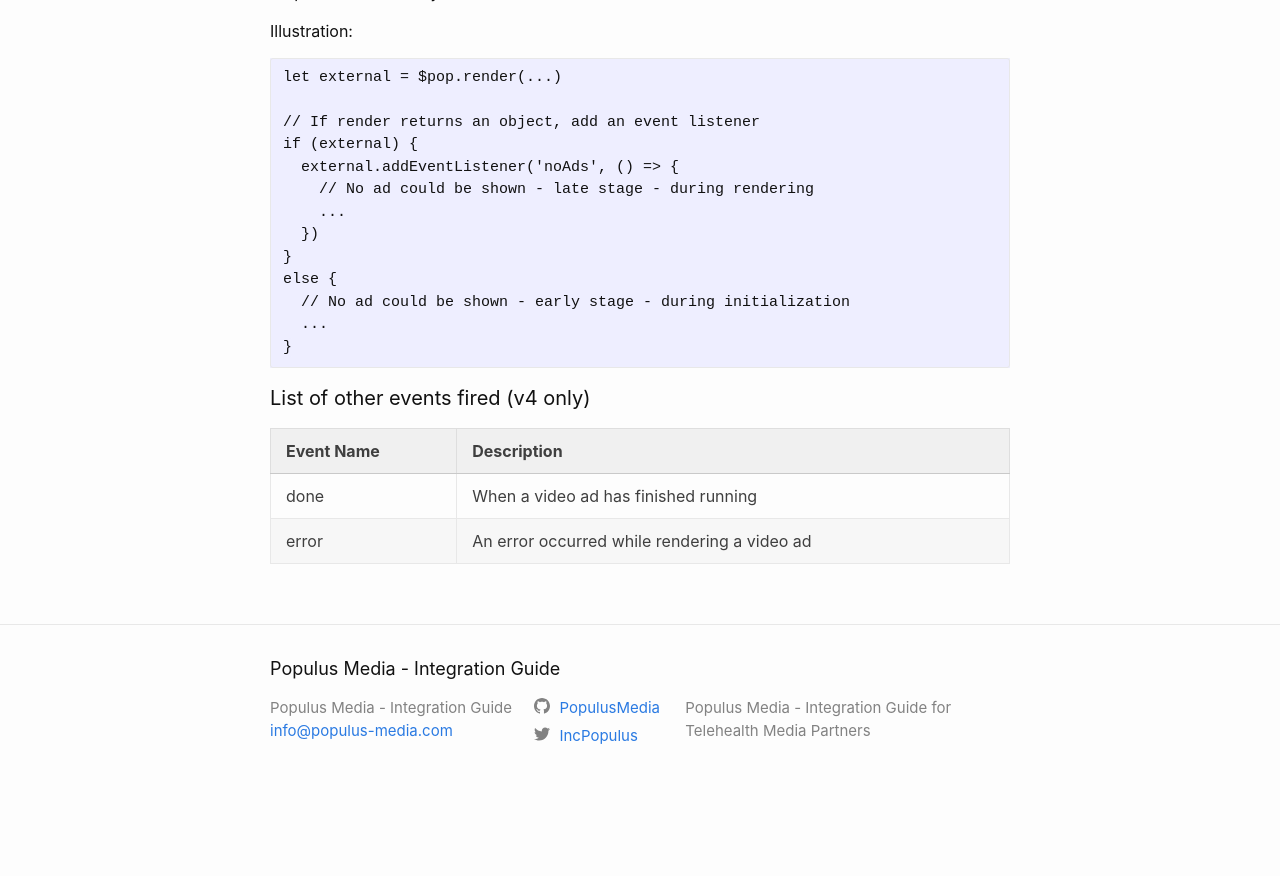
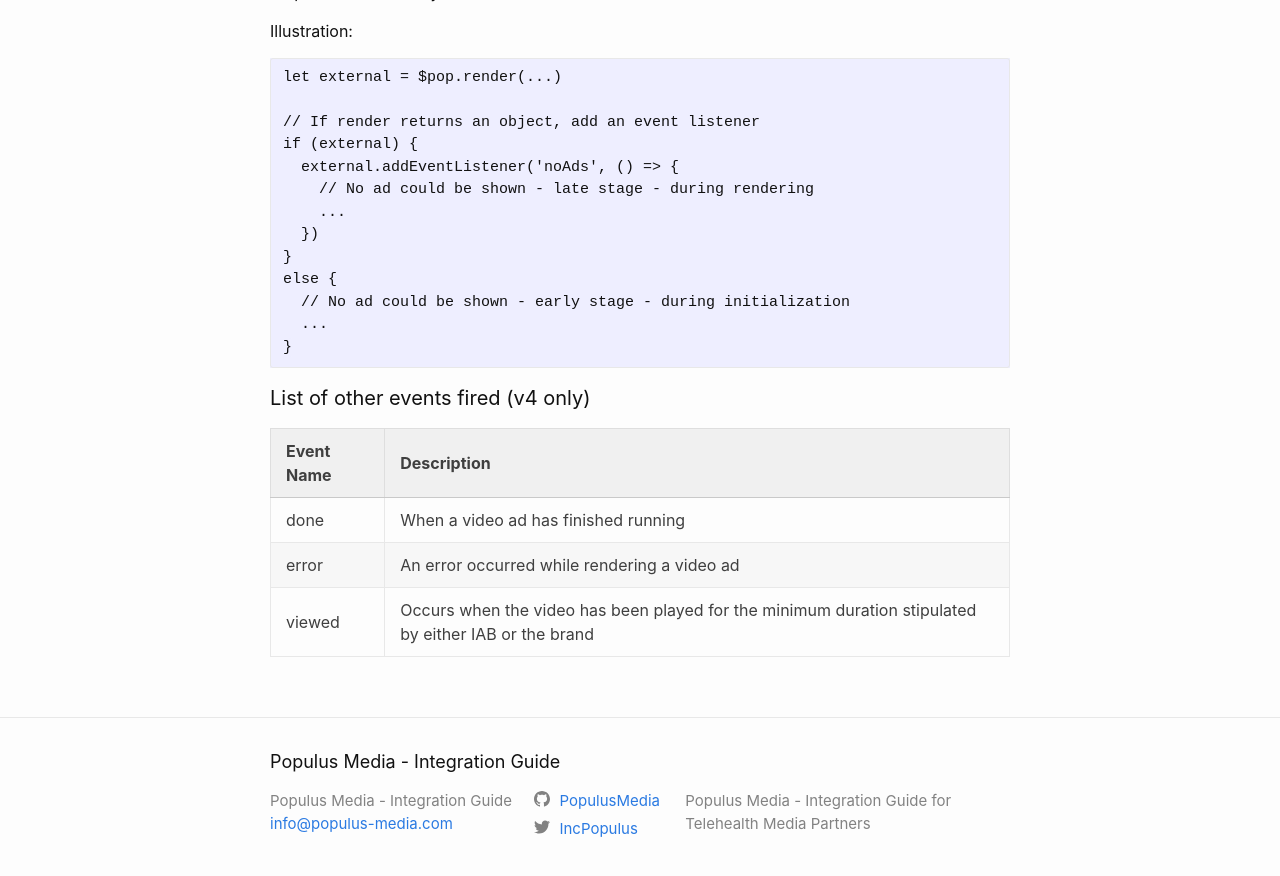
Before and after one commit to PopulusMedia/docs, a Jekyll site: the page docs/javascript.html, which Jekyll copies as it is, in a window 1280 px wide and 900 px high, scrolled down 1441 px. Shown: the top 876 px of the window. Built offline with Jekyll 4.4.1, drawn with Linux system fonts in a browser that asks for light colours; before the commit the page ends 2248 px from its top, so only the background shows below that.

Commit message:
SG: Added viewed event

```diff
--- a/docs/feed.xml
+++ b/docs/feed.xml
@@ -1,4 +1,4 @@
-<?xml version="1.0" encoding="utf-8"?><feed xmlns="http://www.w3.org/2005/Atom" ><generator uri="https://jekyllrb.com/" version="4.1.1">Jekyll</generator><link href="/docs/feed.xml" rel="self" type="application/atom+xml" /><link href="/docs/" rel="alternate" type="text/html" /><updated>2021-07-09T23:13:54-04:00</updated><id>/docs/feed.xml</id><title type="html">Populus Media - Integration Guide</title><subtitle>Populus Media - Integration Guide for Telehealth Media Partners  </subtitle><entry><title type="html">Welcome to Jekyll!</title><link href="/docs/jekyll/update/2020/10/14/welcome-to-jekyll.html" rel="alternate" type="text/html" title="Welcome to Jekyll!" /><published>2020-10-14T13:33:46-04:00</published><updated>2020-10-14T13:33:46-04:00</updated><id>/docs/jekyll/update/2020/10/14/welcome-to-jekyll</id><content type="html" xml:base="/docs/jekyll/update/2020/10/14/welcome-to-jekyll.html">&lt;p&gt;You’ll find this post in your &lt;code class=&quot;language-plaintext highlighter-rouge&quot;&gt;_posts&lt;/code&gt; directory. Go ahead and edit it and re-build the site to see your changes. You can rebuild the site in many different ways, but the most common way is to run &lt;code class=&quot;language-plaintext highlighter-rouge&quot;&gt;jekyll serve&lt;/code&gt;, which launches a web server and auto-regenerates your site when a file is updated.&lt;/p&gt;
+<?xml version="1.0" encoding="utf-8"?><feed xmlns="http://www.w3.org/2005/Atom" ><generator uri="https://jekyllrb.com/" version="4.1.1">Jekyll</generator><link href="/docs/feed.xml" rel="self" type="application/atom+xml" /><link href="/docs/" rel="alternate" type="text/html" /><updated>2021-07-13T11:39:10-04:00</updated><id>/docs/feed.xml</id><title type="html">Populus Media - Integration Guide</title><subtitle>Populus Media - Integration Guide for Telehealth Media Partners  </subtitle><entry><title type="html">Welcome to Jekyll!</title><link href="/docs/jekyll/update/2020/10/14/welcome-to-jekyll.html" rel="alternate" type="text/html" title="Welcome to Jekyll!" /><published>2020-10-14T13:33:46-04:00</published><updated>2020-10-14T13:33:46-04:00</updated><id>/docs/jekyll/update/2020/10/14/welcome-to-jekyll</id><content type="html" xml:base="/docs/jekyll/update/2020/10/14/welcome-to-jekyll.html">&lt;p&gt;You’ll find this post in your &lt;code class=&quot;language-plaintext highlighter-rouge&quot;&gt;_posts&lt;/code&gt; directory. Go ahead and edit it and re-build the site to see your changes. You can rebuild the site in many different ways, but the most common way is to run &lt;code class=&quot;language-plaintext highlighter-rouge&quot;&gt;jekyll serve&lt;/code&gt;, which launches a web server and auto-regenerates your site when a file is updated.&lt;/p&gt;
 
 &lt;p&gt;Jekyll requires blog post files to be named according to the following format:&lt;/p&gt;
 
--- a/docs/javascript.html
+++ b/docs/javascript.html
@@ -125,9 +125,12 @@
       <td>error</td>
       <td>An error occurred while rendering a video ad</td>
     </tr>
+    <tr>
+      <td>viewed</td>
+      <td>Occurs when the video has been played for the minimum duration stipulated by either IAB or the brand</td>
+    </tr>
   </tbody>
 </table>
-
 
   </div>
 
--- a/dynamic.markdown
+++ b/dynamic.markdown
@@ -83,3 +83,4 @@
 |------------|-------------|
 | done       | When a video ad has finished running |
 | error      | An error occurred while rendering a video ad |
+| viewed     | Occurs when the video has been played for the minimum duration stipulated by either IAB or the brand |
```
